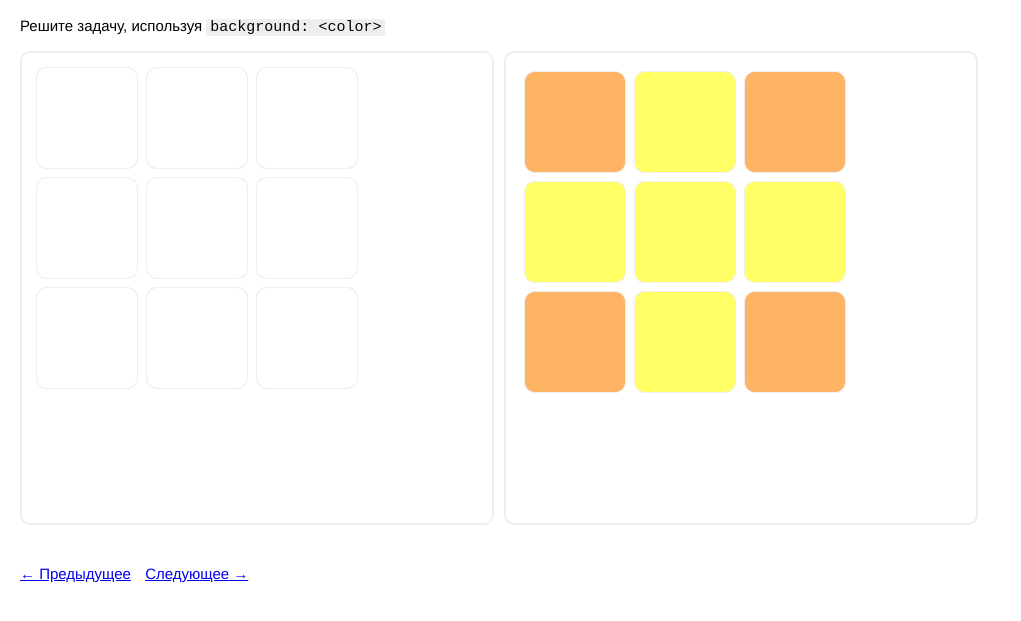
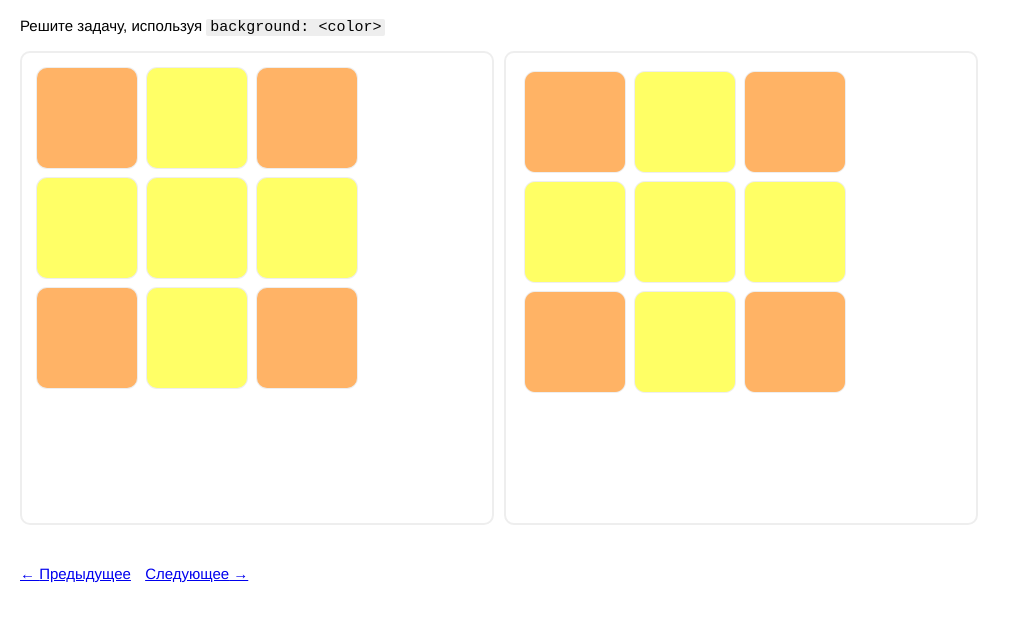
Before and after one commit to urfu-2018/markup-task-2, a website: page tasks/12.html in a window 1280 px wide. Shown: the part 57-678 px from the top of the page, without its empty margins (0-1021 px from the left). Drawn offline with Linux system fonts and the light colour scheme.

Commit message:
12th technically done, more of an experimental solution

```diff
--- a/tasks/12.html
+++ b/tasks/12.html
@@ -12,7 +12,18 @@
 
         <main class="global-results">
             <style>
-                /* your styles here */
+                div
+                {
+                    background: #ffff66;
+                }
+                div:nth-of-type(odd)
+                {
+                    background: #ffb366;
+                }
+                div:nth-of-type(5)
+                {
+                    background: #ffff66;
+                }
             </style>
 
             <section class="global-result">
```
